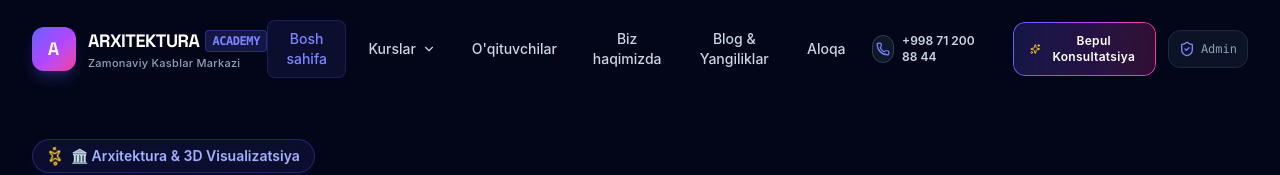
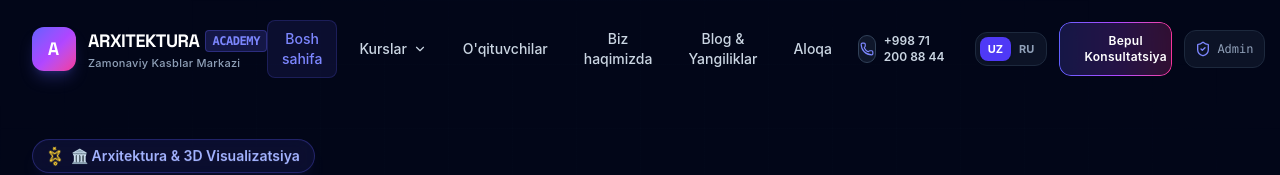
Before and after one commit to humoyun1773/arxitektura-web, a React (Vite) app: page / in a window 1280 px wide. Shown: the top 175 px of the page. Built offline with nearby package versions, Linux system fonts and the light colour scheme.

Commit message:
feat: polish header language switcher and UI refinements

```diff
--- a/src/components/common/Header.tsx
+++ b/src/components/common/Header.tsx
@@ -170,6 +170,12 @@ export const Header: React.FC<HeaderProps> = ({ currentPage, onNavigate }) => {
               <span className="hidden xl:inline">{settings.phoneMain}</span>
             </a>
 
+            {/* Language switch */}
+            <div className="flex items-center bg-slate-900/80 border border-slate-800 rounded-xl p-1 text-[11px] font-bold">
+              <span className="px-2 py-1 rounded-lg bg-indigo-600 text-white shadow">UZ</span>
+              <span className="px-2 py-1 rounded-lg text-slate-400 hover:text-white cursor-pointer transition-colors">RU</span>
+            </div>
+
             {/* Consultation button */}
             <button
               onClick={() => openLeadModal()}
```
